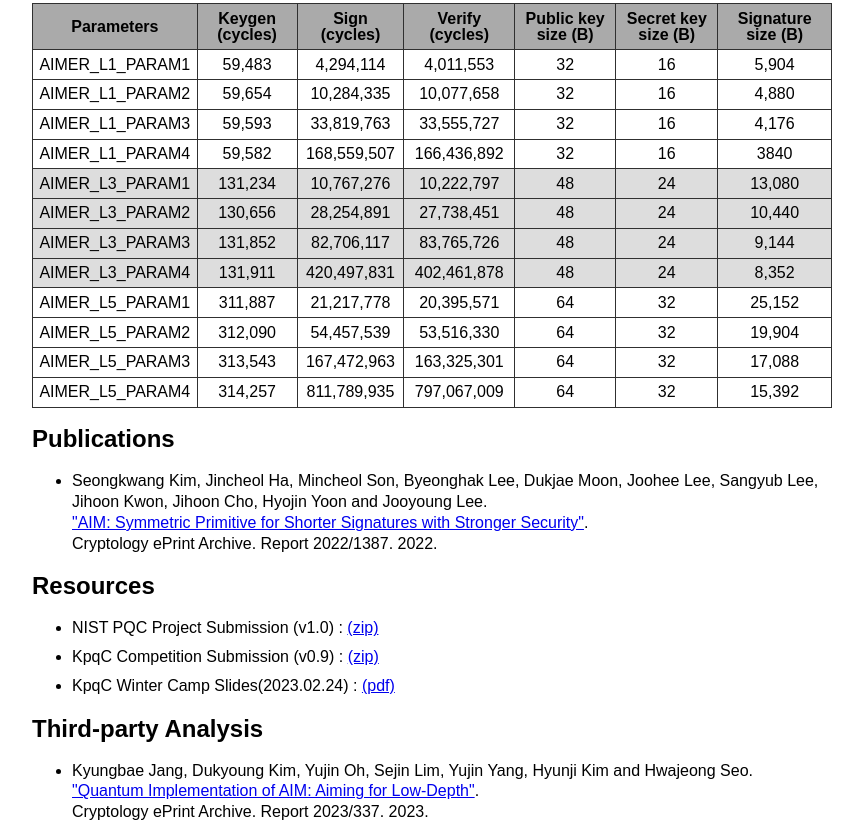
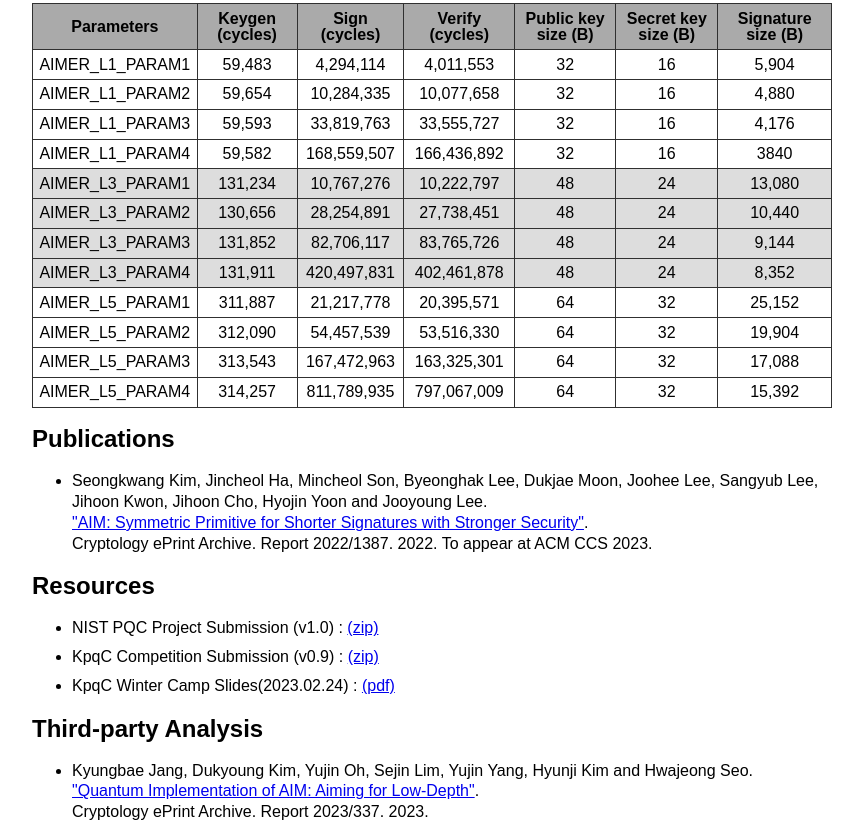
Before and after one commit to aimer-signature/aimer-signature.github.io, a plain HTML site: page index.html in a window 1280 px wide. Shown: the part 1109-1948 px from the top of the page, without its empty margins (208-1071 px from the left). Drawn offline with Linux system fonts and the light colour scheme.

Commit message:
update index.html

```diff
--- a/index.html
+++ b/index.html
@@ -176,7 +176,7 @@ underlying symmetric primitives.</p>
 	<li>Seongkwang Kim, Jincheol Ha, Mincheol Son, Byeonghak Lee, Dukjae Moon, Joohee Lee, Sangyub Lee, Jihoon Kwon, Jihoon Cho, Hyojin Yoon and Jooyoung Lee.
 	<br>
 	 <a href="https://eprint.iacr.org/2022/1387">"AIM: Symmetric Primitive for Shorter Signatures with Stronger Security"</a>. <br>
-	Cryptology ePrint Archive. Report 2022/1387. 2022.
+	Cryptology ePrint Archive. Report 2022/1387. 2022. To appear at ACM CCS 2023.
 </ul>
 
 <h2>Resources</h2>
```
